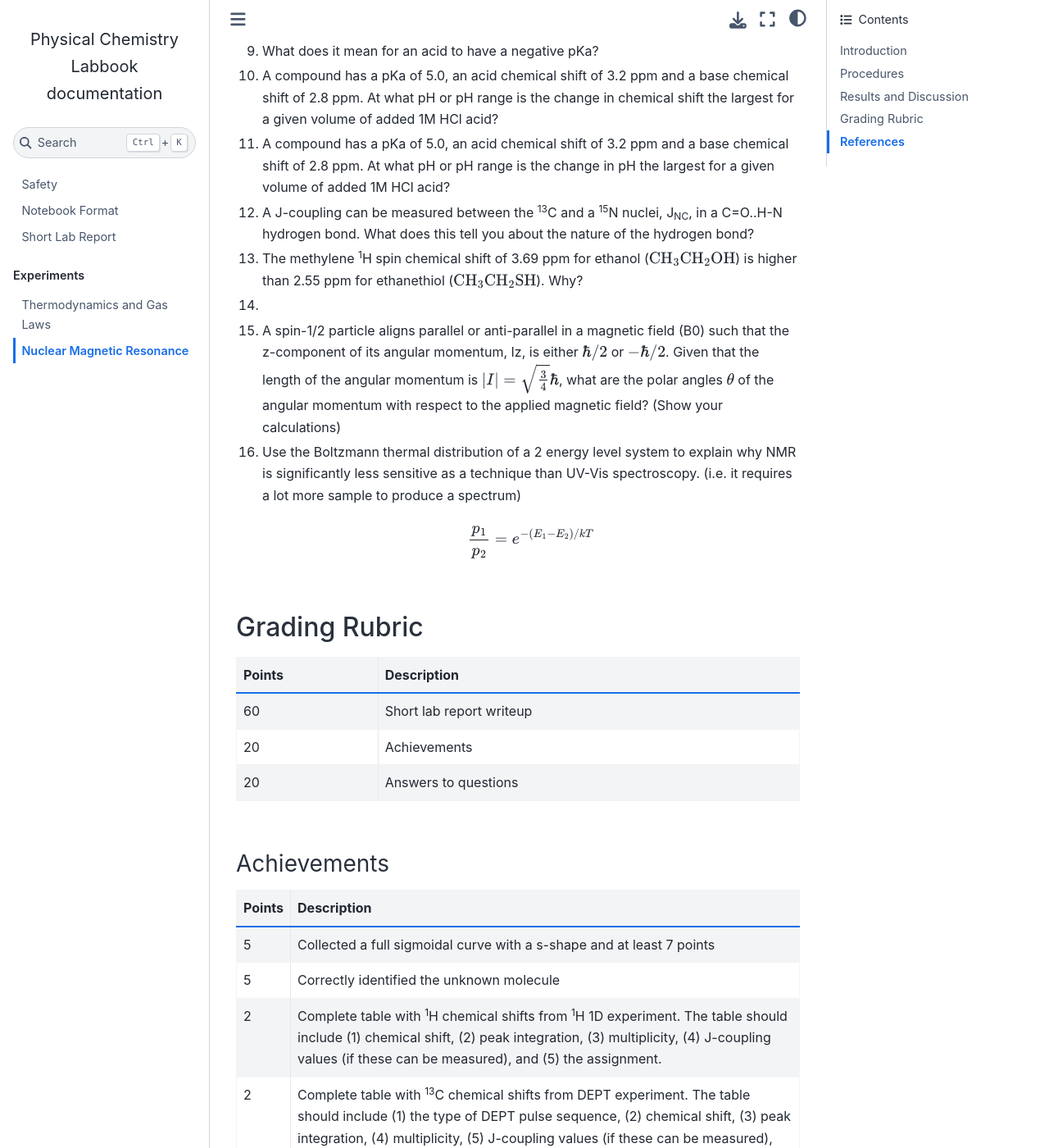
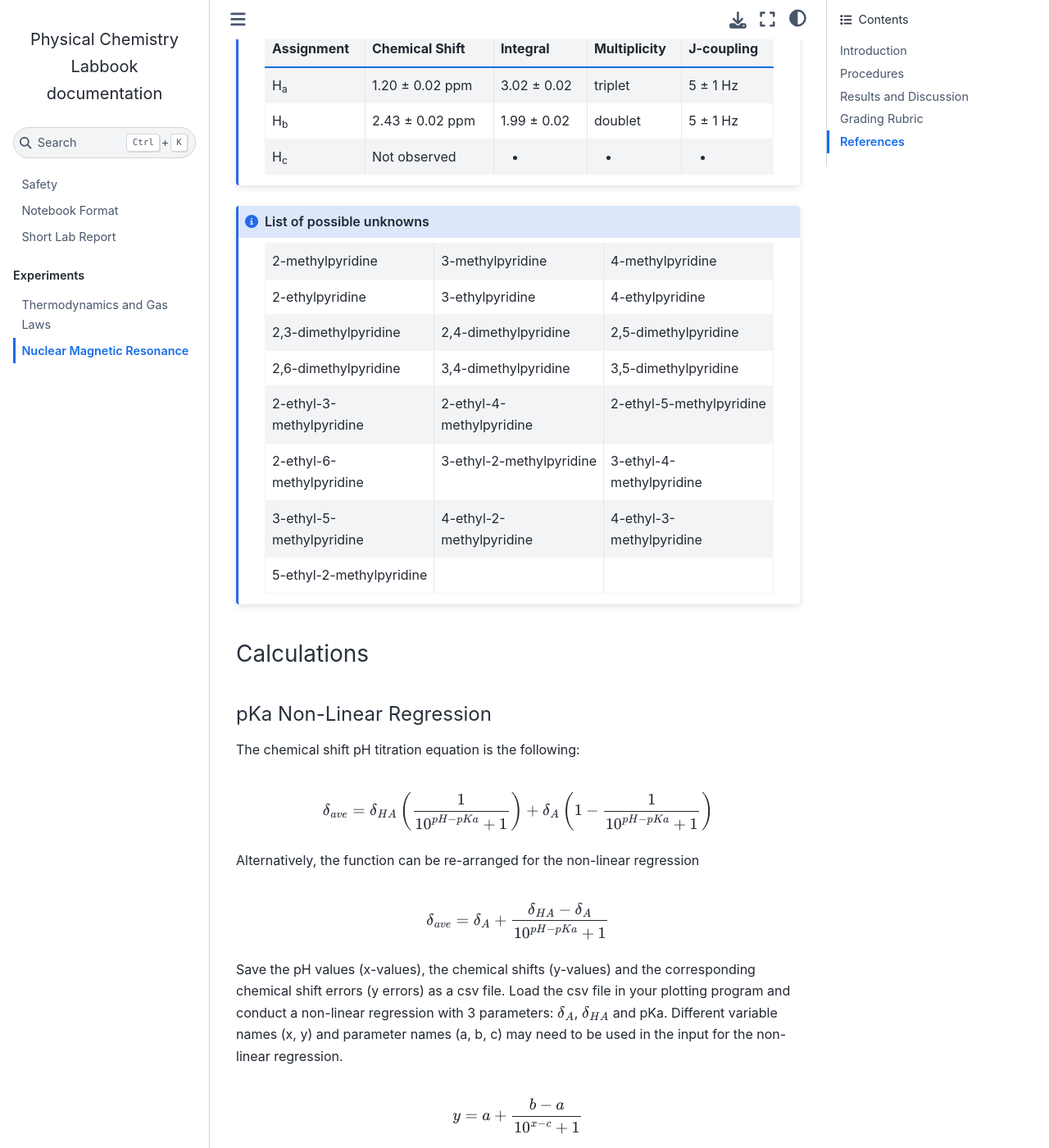
Before and after one commit to jlorieau/pchem_lab_book, a Sphinx documentation site: the page built from source/projects/nmr/index.rst, in a window 1280 px wide and 1400 px high, scrolled down 12698 px. Shown: the whole window at 82% size. Built offline with Sphinx 7.4.7 and the Sphinx Book theme 1.1.4, drawn with Linux system fonts in a browser that asks for light colours; some of the changed text lies outside the part shown.

Commit message:
Finish initial implementation of NMR lab

```diff
--- a/source/projects/nmr/index.rst
+++ b/source/projects/nmr/index.rst
@@ -590,13 +590,125 @@
 Results and Discussion
 ======================
 
+Error Analysis
+--------------
+
+The error in the pH measurement can be estimated from the pH meter reading of
+the standard solutions.
+
+The error in the chemical shift can be estimated using a peak or a group of
+peaks full-width at half-height (FWHH) and the peak's signal-to-noise ration
+(SNR):
+
+.. math::
+
+    \sigma_\delta = \frac{FWHH}{2 \cdot SNR}
+
+The peak integral's error can be estimated by integrating over a similar range
+in the noise region of the spectrum.
+
+Structural Analysis
+-------------------
+
+Identify and draw the molecule for the unknown. In the molecule, include
+the assignment of different spins, as they related to the assignments in the
+tables (see `Achievements`_).
+
+.. admonition:: Example Molecule Assignment
+    :class: note
+
+    The following is an example molecular diagram for ethanol and the first
+    chemical shift table.
+
+    .. image:: structures/ethanol.png
+        :width: 240
+
+    .. list-table:: NMR |1H| chemical shift assignments for 1mM ethanol in water (500-MHz)
+       :header-rows: 1
+
+       * - Assignment
+         - Chemical Shift
+         - Integral
+         - Multiplicity
+         - J-coupling
+       * - H\ :sub:`a`
+         - 1.20 ± 0.02 ppm
+         - 3.02 ± 0.02
+         - triplet
+         - 5 ± 1 Hz
+       * - H\ :sub:`b`
+         - 2.43 ± 0.02 ppm
+         - 1.99 ± 0.02
+         - doublet
+         - 5 ± 1 Hz
+       * - H\ :sub:`c`
+         - Not observed
+         - -
+         - -
+         - -
+
+.. admonition:: List of possible unknowns
+    :class: note
+
+    .. list-table::
+
+        * - 2-methylpyridine
+          - 3-methylpyridine
+          - 4-methylpyridine
+        * - 2-ethylpyridine
+          - 3-ethylpyridine
+          - 4-ethylpyridine
+        * - 2,3-dimethylpyridine
+          - 2,4-dimethylpyridine
+          - 2,5-dimethylpyridine
+        * - 2,6-dimethylpyridine
+          - 3,4-dimethylpyridine
+          - 3,5-dimethylpyridine
+        * - 2-ethyl-3-methylpyridine
+          - 2-ethyl-4-methylpyridine
+          - 2-ethyl-5-methylpyridine
+        * - 2-ethyl-6-methylpyridine
+          - 3-ethyl-2-methylpyridine
+          - 3-ethyl-4-methylpyridine
+        * - 3-ethyl-5-methylpyridine
+          - 4-ethyl-2-methylpyridine
+          - 4-ethyl-3-methylpyridine
+        * - 5-ethyl-2-methylpyridine
+          -
+          -
+
 Calculations
 ------------
 
 pKa Non-Linear Regression
 ~~~~~~~~~~~~~~~~~~~~~~~~~
 
+The chemical shift pH titration equation is the following:
 
+.. math::
+
+    \delta_{ave} = \delta_{HA} \left( \frac{1}{10^{pH - pKa} + 1} \right) +
+    \delta_{A} \left(1 - \frac{1}{10^{pH - pKa} + 1}\right)
+
+Alternatively, the function can be re-arranged for the non-linear regression
+
+.. math::
+
+    \delta_{ave} = \delta_{A} + \frac{\delta_{HA} - \delta_{A}}{10^{pH - pKa} + 1}
+
+Save the pH values (x-values), the chemical shifts (y-values) and the
+corresponding chemical shift errors (y errors) as a csv file. Load the csv
+file in your plotting program and conduct a non-linear regression with 3
+parameters: :math:`\delta_A`, :math:`\delta_{HA}` and pKa. Different variable
+names (x, y) and parameter names (a, b, c) may need to be used in the input
+for the non-linear regression.
+
+.. math::
+
+    y = a + \frac{b - a}{10^{x - c} + 1}
+
+Include the final plot, the fit parameters and their uncertainties as well as
+the :math:`\chi^2` and :math:`\chi^2_{reduced}` of the fits.
 
 Questions
 ---------
```
Also changed, not shown: source/projects/nmr/structures/ethanol.png (added), 1 other file.
